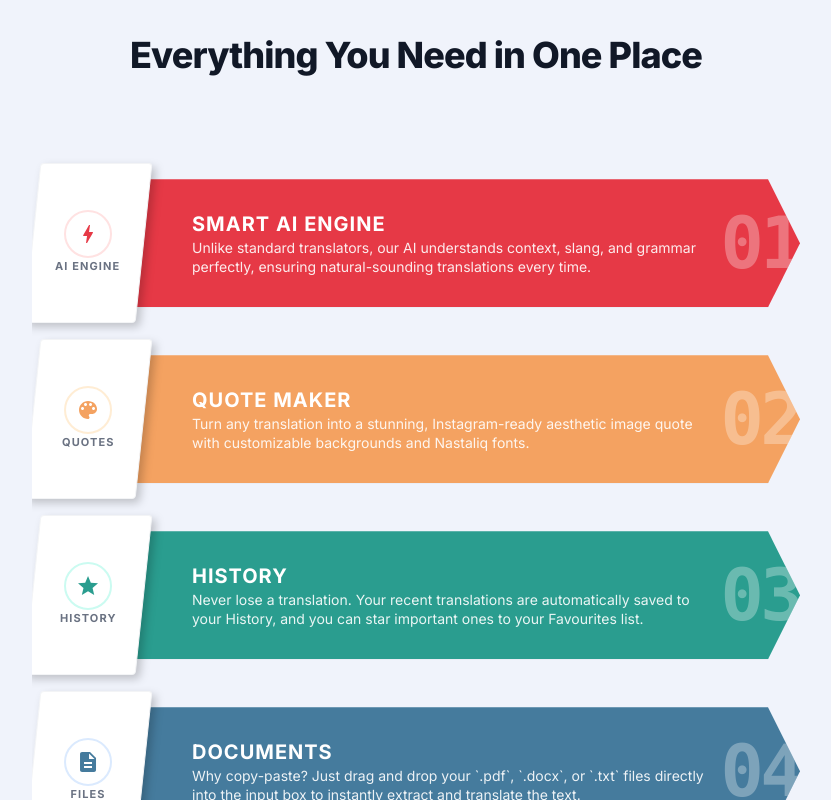
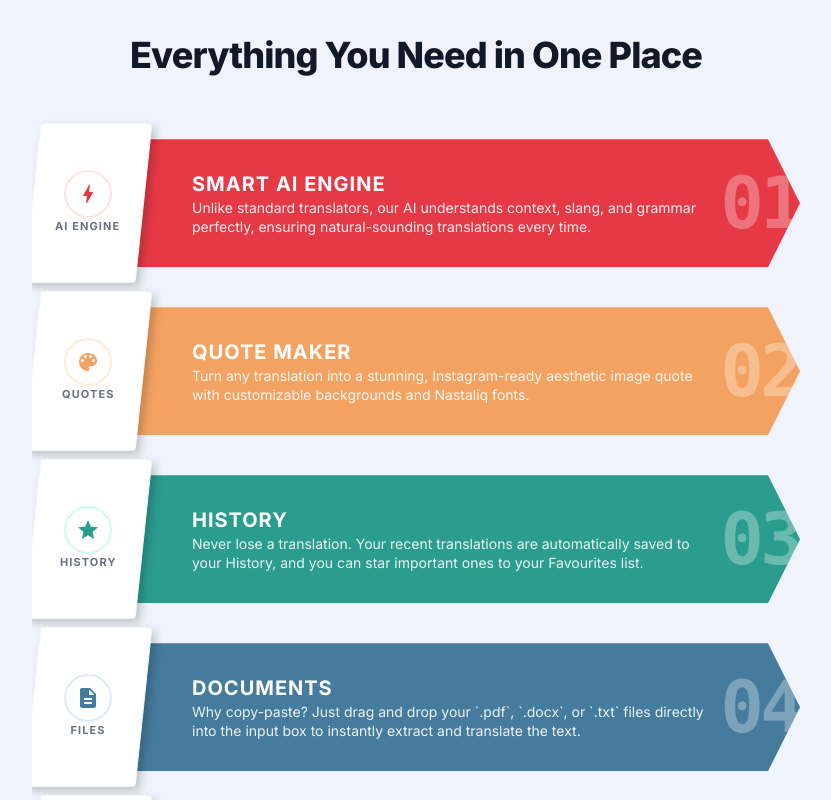
Before and after one commit to usamay15/nayafix, a Next.js app in the folder frontend/: page / in a window 1280 px wide. Shown: the part 1840-2640 px from the top of the page, without its empty margins (224-1055 px from the left). Built offline with nearby package versions, Linux system fonts and the light colour scheme; a web font is replaced by a local one.

Commit message:
Reduce heading margin for better visual balance

```diff
--- a/frontend/app/page.tsx
+++ b/frontend/app/page.tsx
@@ -124,8 +124,8 @@ export default function Home() {
 
             {/* Features List */}
             <section className="py-16 overflow-hidden relative">
-              <h2 className="text-4xl font-extrabold text-center text-[var(--clr-text-1)] tracking-tight" style={{ marginBottom: '6rem' }}>Everything You Need in One Place</h2>
-              <div className="flex flex-col gap-8 max-w-4xl mx-auto px-4 mt-8">
+              <h2 className="text-4xl font-extrabold text-center text-[var(--clr-text-1)] tracking-tight" style={{ marginBottom: '3.5rem' }}>Everything You Need in One Place</h2>
+              <div className="flex flex-col gap-6 max-w-4xl mx-auto px-4">
 
                 {/* Feature 1 - Red */}
                 <div className="relative w-full h-32 md:h-36 flex items-center group">
```
